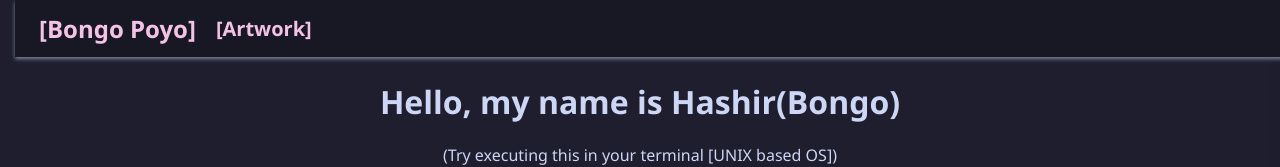
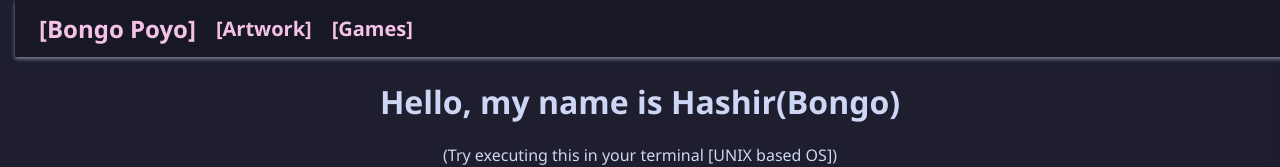
Before and after one commit to BongoPoyo/bongopoyo.github.io, a plain HTML site: page index.html in a window 1280 px wide. Shown: the top 167 px of the page. Drawn offline with nearby package versions, Linux system fonts and the light colour scheme.

Commit message:
games section

```diff
--- a/index.html
+++ b/index.html
@@ -19,6 +19,7 @@
     <div class="top-bar">
         <a href="/" class="logo">[Bongo Poyo]</a>
         <a href="https://bongopoyo.github.io/Artwork/" class="logo2">[Artwork]</a>
+        <a href="https://bongopoyo.itch.io/" class="logo2">[Games]</a>
     </div>
 
     <div class="side-bar">
```
